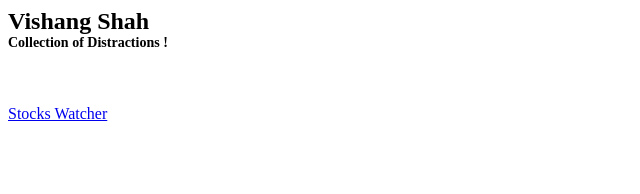
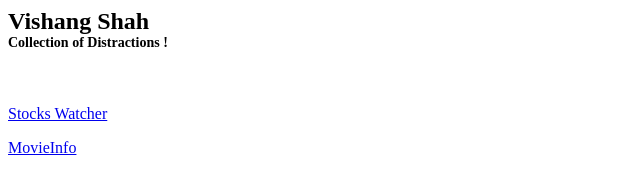
Before and after one commit to vishangshah/vishangshah.github.io, a plain HTML site: page index.html in a window 1280 px wide. Shown: the whole page, without its empty margins (0-640 px from the left). Drawn offline with Linux system fonts and the light colour scheme.

Commit message:
Adding link to movieinfo home page.

```diff
--- a/index.html
+++ b/index.html
@@ -2,3 +2,4 @@
 <h2>Vishang Shah<br /><span style="font-size: 14px;">Collection of Distractions !</span></h2>
 <p>&nbsp;</p>
 <p><a href="stocks.html">Stocks Watcher</a></p>
+<p><a href="movieinfo/index.html">MovieInfo</a></p>
```
